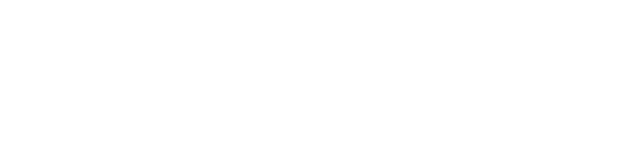
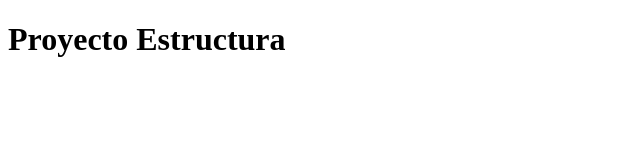
Before and after one commit to Rocks1D1Xebec/SegundoExamen, a website with bundled scripts: page index.html in a window 1280 px wide. Shown: the whole page, without its empty margins (0-640 px from the left). Built offline with nearby package versions, Linux system fonts and the light colour scheme.

Commit message:
Segundo commit

```diff
--- a/index.html
+++ b/index.html
@@ -7,5 +7,6 @@
 </head>
 <body>
     <script type="module" src="./dist/app.js"></script>
+    <h1>Proyecto Estructura</h1>
 </body>
 </html>
```
